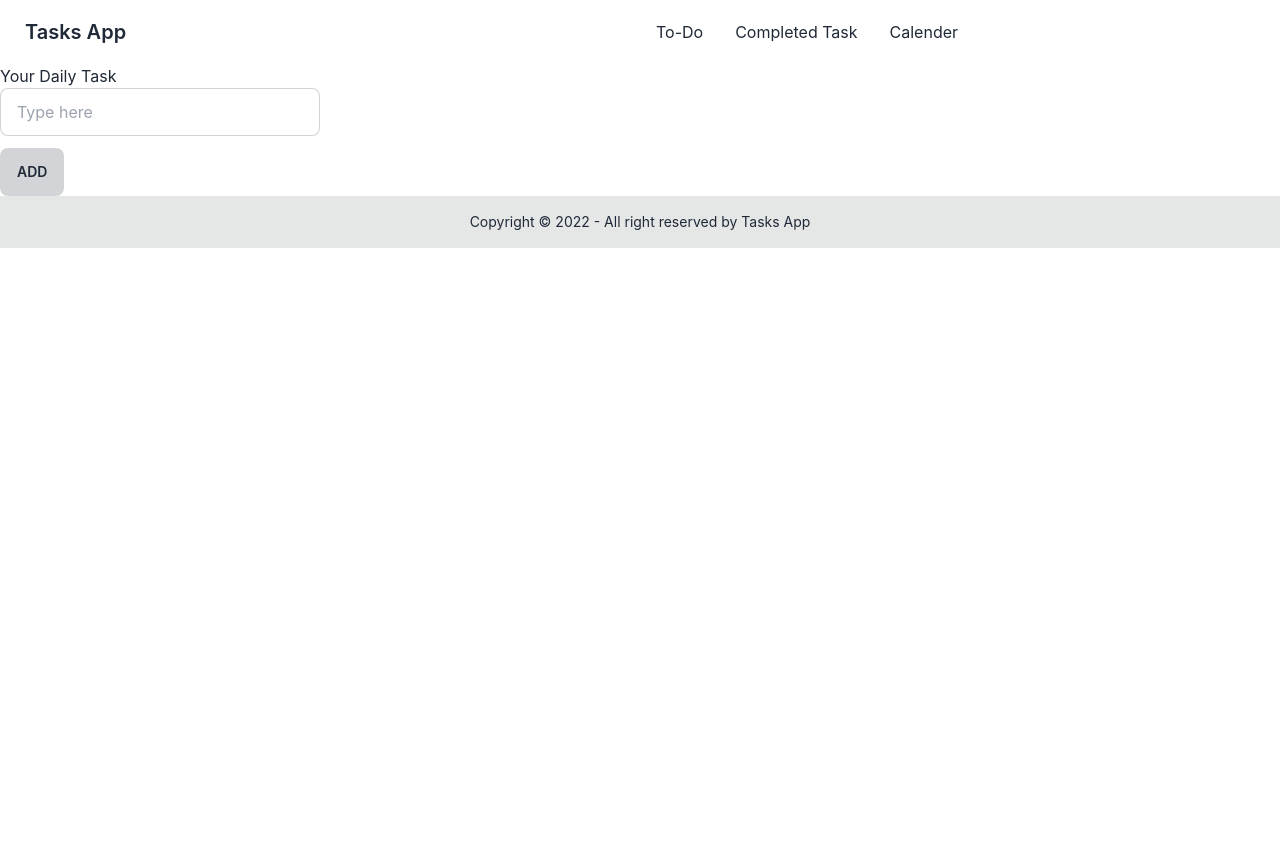
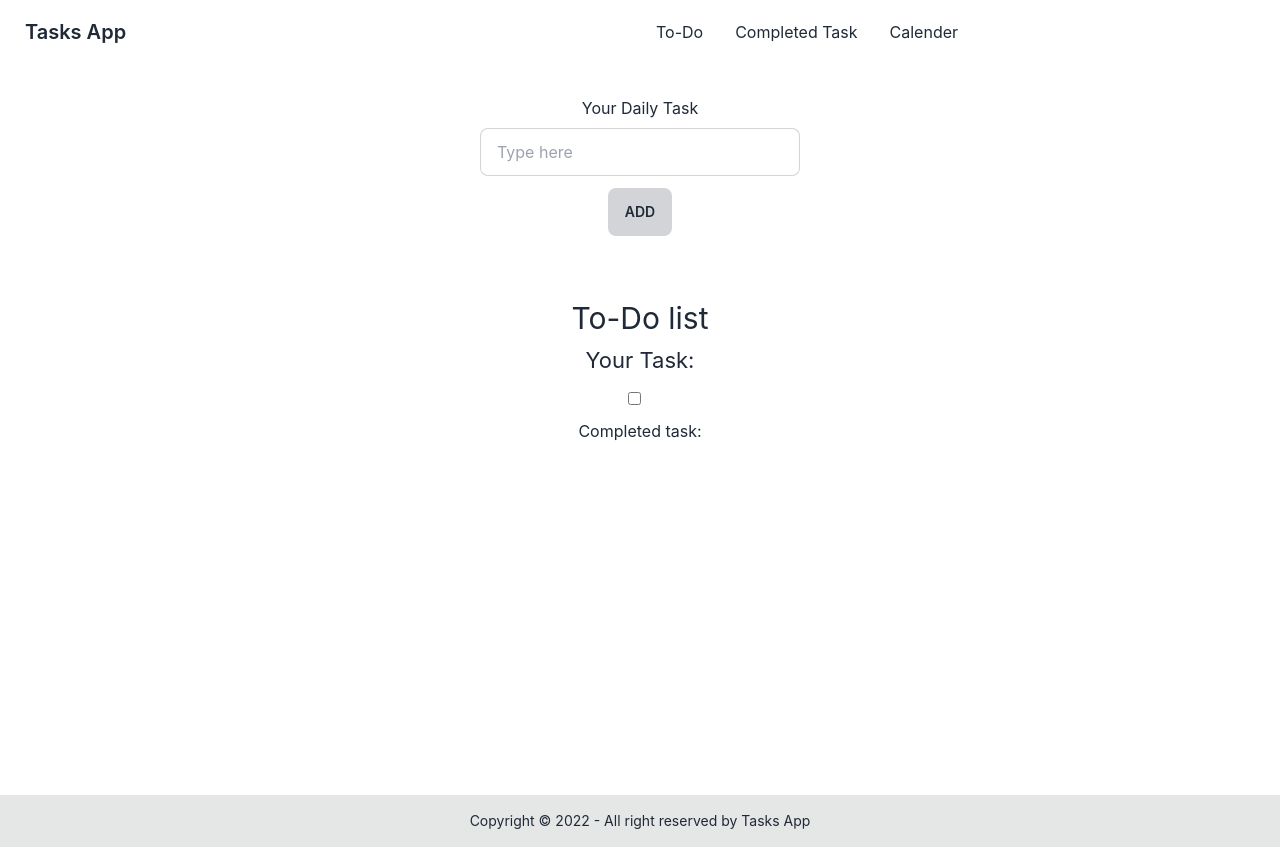
Before and after one commit to AtiqRahman1/Tasks-App-client, a React (Create React App) app: page / in a window 1280 px wide. Before the commit the page ends 800 px from the top, so only its background shows below. Built offline with nearby package versions, Linux system fonts and the light colour scheme.

Commit message:
checkbox added

```diff
--- a/package.json
+++ b/package.json
@@ -8,6 +8,7 @@
     "@testing-library/user-event": "^13.5.0",
     "daisyui": "^2.17.0",
     "react": "^18.2.0",
+    "react-calendar": "^3.7.0",
     "react-dom": "^18.2.0",
     "react-router-dom": "^6.3.0",
     "react-scripts": "5.0.1",
--- a/src/components/Footer/Footer.js
+++ b/src/components/Footer/Footer.js
@@ -2,8 +2,8 @@ import React from 'react';
 
 const Footer = () => {
     return (
-        <div>
-            <footer class="footer footer-center p-4 bg-base-300 text-base-content">
+     <div className='mt-80'>
+ <footer class="footer footer-center p-4 bg-base-300 text-base-content">
   <div>
     <p>Copyright © 2022 - All right reserved by Tasks App</p>
   </div>
--- a/src/components/Home/Calender.js
+++ b/src/components/Home/Calender.js
@@ -1,9 +1,13 @@
-import React from 'react';
+import React, { useState } from 'react';
+import Calendar from 'react-calendar';
+import 'react-calendar/dist/Calendar.css';
 
 const Calender = () => {
+    const [value, onChange] = useState(new Date());
     return (
-        <div>
-            <h1>Calender-2022</h1>
+        <div className='card-body items-center text-center'>
+            <Calendar onChange={onChange} value={value} />
+
         </div>
     );
 };
--- a/src/components/Home/Home.js
+++ b/src/components/Home/Home.js
@@ -1,26 +1,26 @@
 import React from 'react';
 import { useNavigate } from 'react-router-dom';
+import ToDo from './ToDo';
 
 const Home = () => {
 const navigate= useNavigate()
    const handleSubmit = (event) => {
         event.preventDefault();
         console.log(event.target[0].value)
-        navigate('/todo',{state: event.target[0].value });
+        navigate('/',{state: event.target[0].value });
       }
     return (
-        <div>
+       <div >
+         <div className='card-body items-center text-center'>
             <h1>Your Daily Task</h1>
             <form onSubmit={handleSubmit}>
       <input type="text" placeholder="Type here" class="input input-bordered w-80 max-w-xs" />
        <br />
-
        <input type="submit" className='btn btn-active btn-ghost mt-3' value="Add" />
-
-
       </form>
-
         </div>
+        <ToDo></ToDo>
+       </div>
     );
 };
 
--- a/src/components/Home/ToDo.js
+++ b/src/components/Home/ToDo.js
@@ -1,14 +1,57 @@
-import React from 'react';
+import "./todo.css";
+import React, { useState } from 'react';
 import { useLocation } from 'react-router-dom';
 
 const ToDo = () => {
     const location= useLocation([]);
     console.log(location.state);
+
+    const [checked, setChecked] = useState([]);
+  const completeList = [location.state];
+
+  // Add/Remove checked item from list
+  const handleCheck = (event) => {
+    var updatedList = [...checked];
+    if (event.target.checked) {
+      updatedList = [...checked, event.target.value];
+    } else {
+      updatedList.splice(checked.indexOf(event.target.value), 1);
+    }
+    setChecked(updatedList);
+  };
+
+  // Generate string of checked items
+  const completedItems = checked.length
+    ? checked.reduce((total, item) => {
+        return total + ", " + item;
+      })
+    : "";
+
+  // Return classes based on whether item is checked
+  var isChecked = (item) =>
+    checked.includes(item) ? "checked-item" : "not-checked-item";
+
+
+
     return (
+         <div className='card-body items-center text-center'>
+            <h2 className='text-3xl text-bold'> To-Do list</h2>
+
+           <div>
+        <div className="title">Your Task:</div>
         <div>
-            <h2>Add to-do list</h2>
+          {completeList.map((item, index) => (
+            <div key={index}>
+              <input value={item} type="checkbox" onChange={handleCheck} />
+              <span className={isChecked(item)}>{item}</span>
+            </div>
+          ))}
+        </div>
+      </div>
 
-            <h3>My to-do: {location.state}</h3>
+      <div>
+        {`Completed task: ${completedItems}`}
+      </div>
         </div>
     );
 };
--- /dev/null
+++ b/src/components/Home/todo.css
@@ -0,0 +1,11 @@
+.title {
+    font-size: 22px;
+    margin-bottom: 10px;
+  }
+  .checked-item,
+  .not-checked-item {
+    margin-left: 10px;
+  }
+  .checked-item {
+    text-decoration: line-through;
+  }
```
Also changed, not shown: 1 other file (tests, documents, lock files or other folders).
